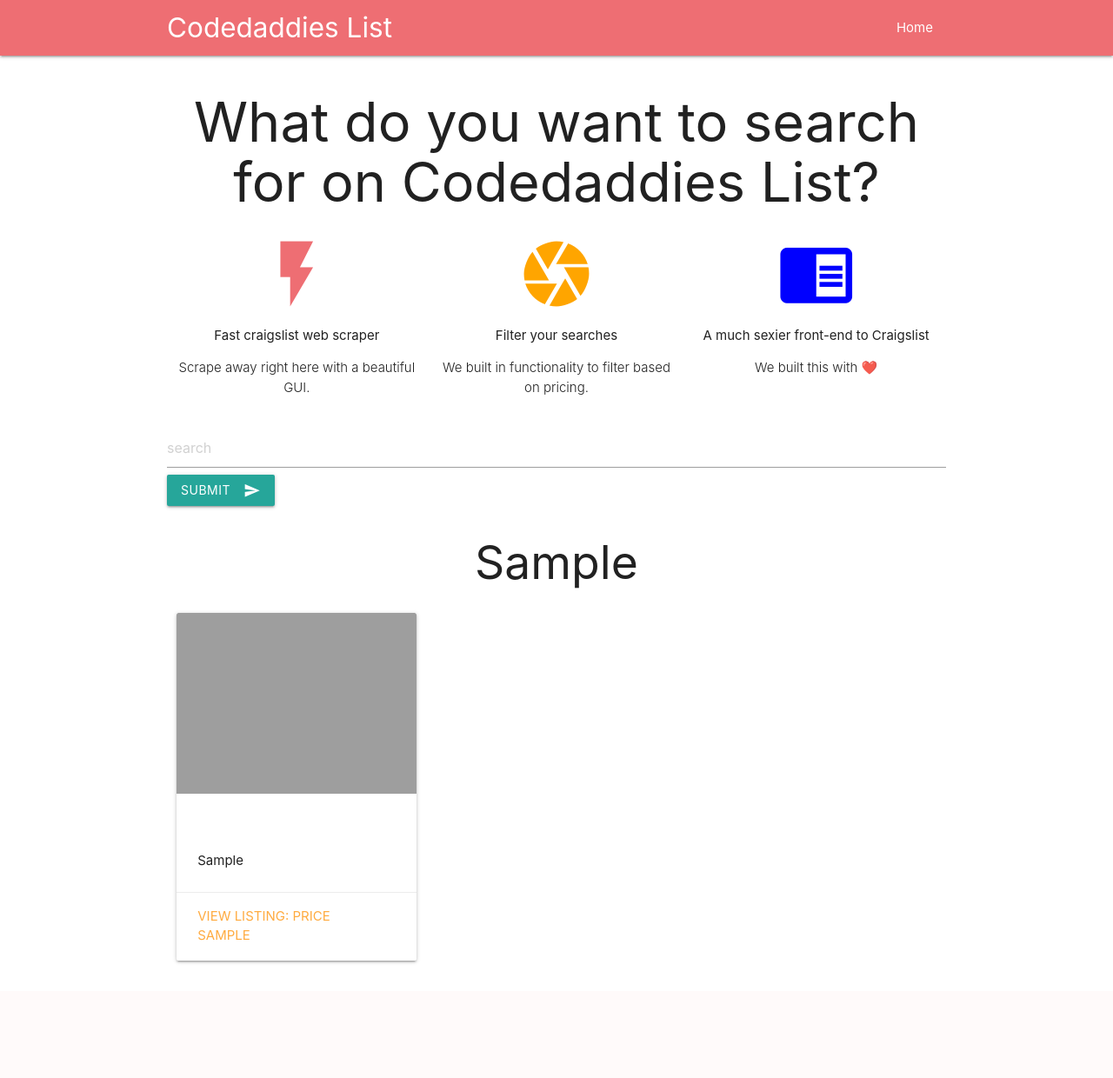
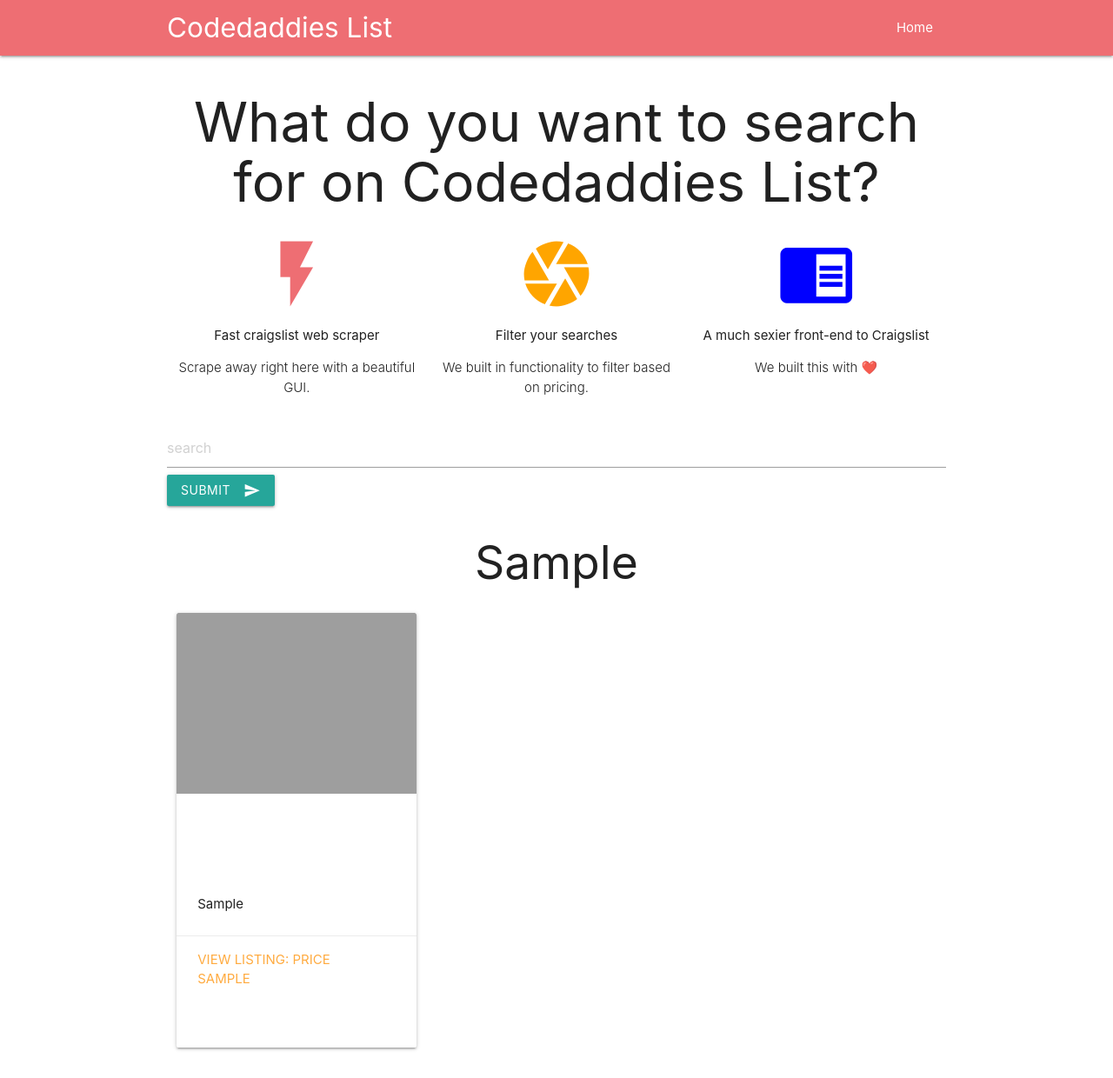
Before and after one commit to CleverProgrammer/codedaddies_list, a Django app: template templates/my_app/new_search.html in a window 1280 px wide. Shown: the whole page at 87% size. Before the commit the page ends 1108 px from the top, so only its background shows below. Run offline with Django 3.2, Linux system fonts and the light colour scheme; tables that the repository leaves empty hold one stand-in row (values such as "Sample post"); the template is opened without the code that fills it: values that come from a table or form of the project are taken from there, most other values are stand-ins (such as "Sample title", 1, 10 or a date in 2020); grey boxes are pictures that could not be loaded.

Commit message:
card image and card size increase

```diff
--- a/static/css/style.css
+++ b/static/css/style.css
@@ -1,9 +1,9 @@
 .card {
-    height: 400px; /* Your height here */
+    height: 500px; /* Your height here */
     overflow: hidden;
 }
 
 .card-image {
-    height: 250px; /* Your height here */
+    height: 300px; /* Your height here */
     overflow: hidden;
 }
```
